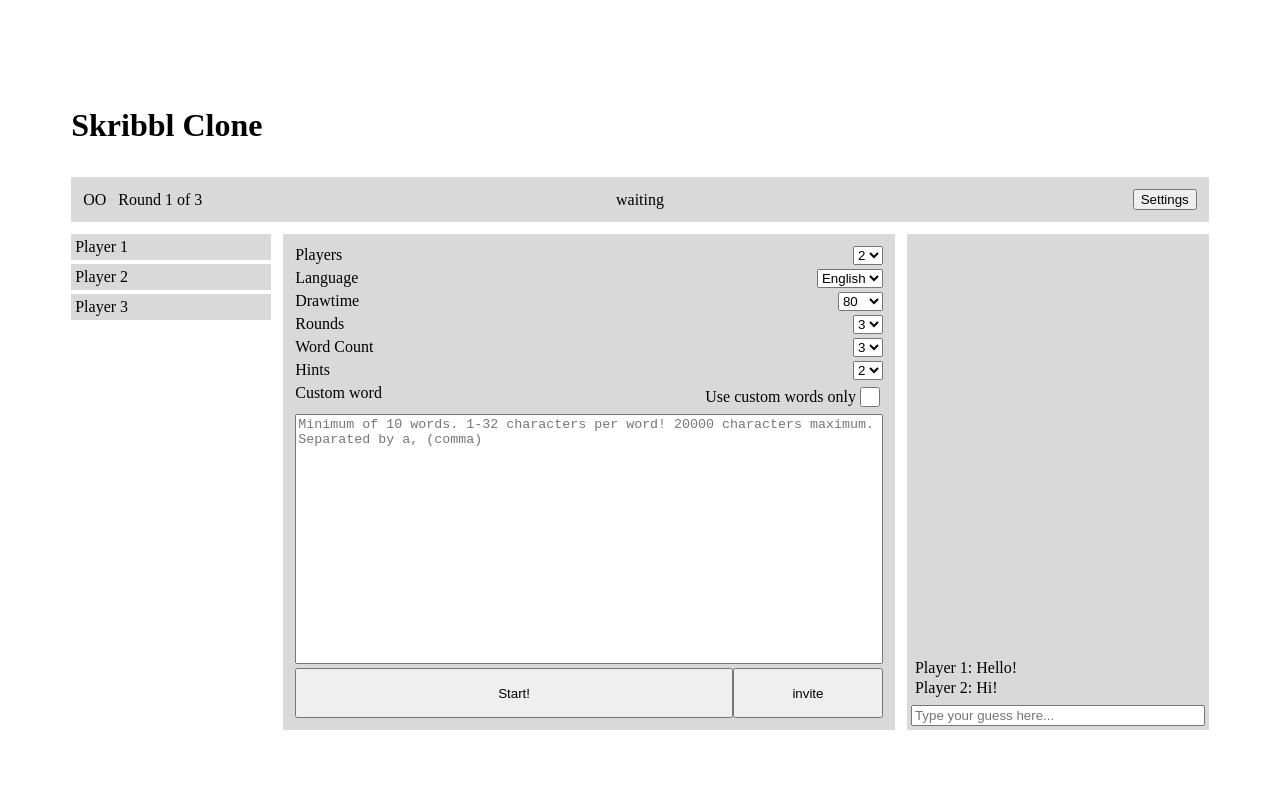
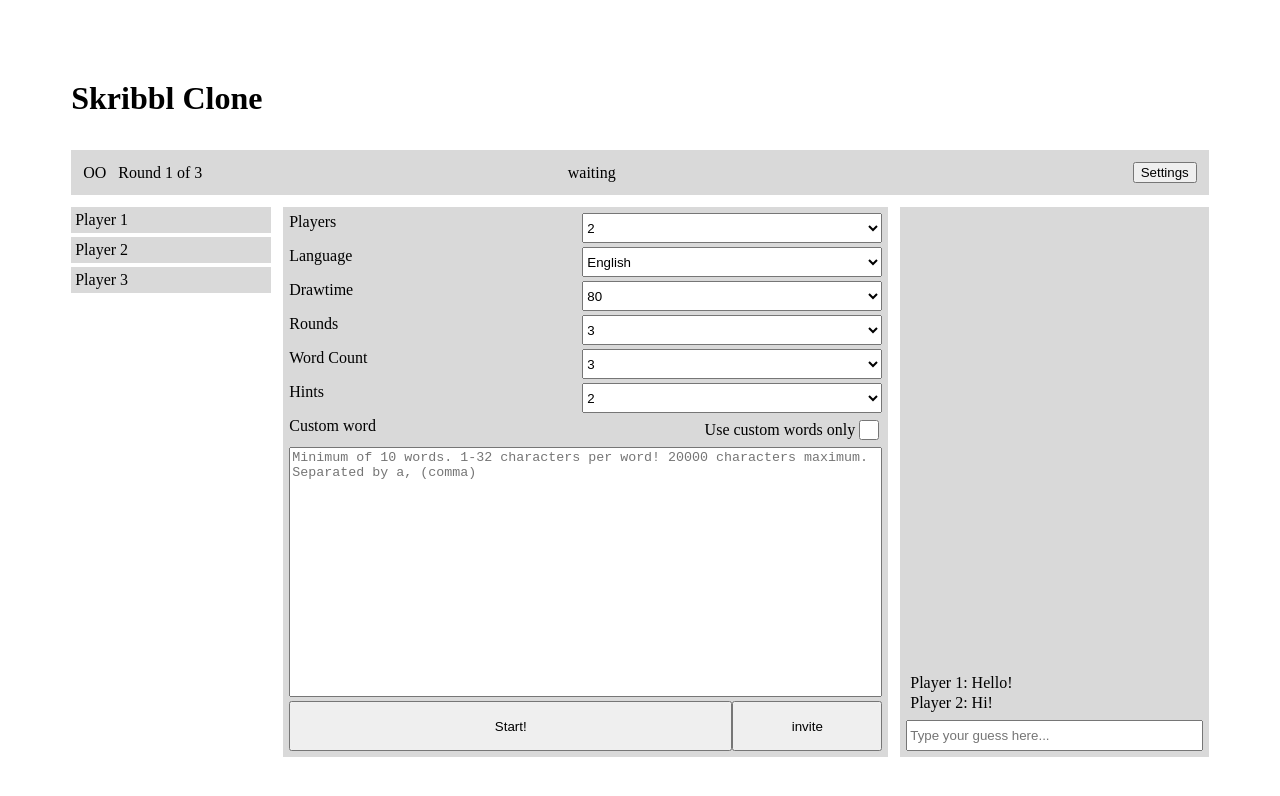
Before and after one commit to Nevil-MS/scribble-clone, a React (Vite) app in the folder frontend/: page / in a window 1280 px wide. Shown: the top 796 px of the page. Built offline with nearby package versions, Linux system fonts and the light colour scheme.

Commit message:
fixed sizing/position of dropdowns & game status

```diff
--- a/frontend/src/components/Chat.css
+++ b/frontend/src/components/Chat.css
@@ -3,7 +3,7 @@
     display: flex;
     flex-direction: column;
     gap: 4px;
-    padding: 4px;
+    padding: 6px;
     flex: 1;
 }
 
@@ -15,3 +15,7 @@
     gap: 2px;
     padding: 4px;
 }
+
+.chat input {
+    min-height: 25px;
+}
--- a/frontend/src/components/GameStatusBar.css
+++ b/frontend/src/components/GameStatusBar.css
@@ -3,7 +3,8 @@
     display: grid;
     width: 100%;
     padding: 12px;
-    grid-template-columns: 1fr auto 1fr;
+    gap: 12px;
+    grid-template-columns:200px  2fr 1fr;
     align-items: center;
     justify-content: center;
     box-sizing: border-box;
@@ -27,5 +28,5 @@
 }
 
 .game-status{
-
+    justify-self: center;
 }
--- a/frontend/src/pages/LobbyPage.css
+++ b/frontend/src/pages/LobbyPage.css
@@ -26,7 +26,7 @@
 
 .game-settings {
     background-color: #d9d9d9;
-    padding: 12px;
+    padding: 6px;
     flex: 2;
 }
 
@@ -39,6 +39,11 @@
 .setting-row {
     display: flex;
     justify-content: space-between;
+}
+
+.setting-row select {
+    min-width: 300px;
+    min-height: 30px;
 }
 
 .custom-word-header{
```
